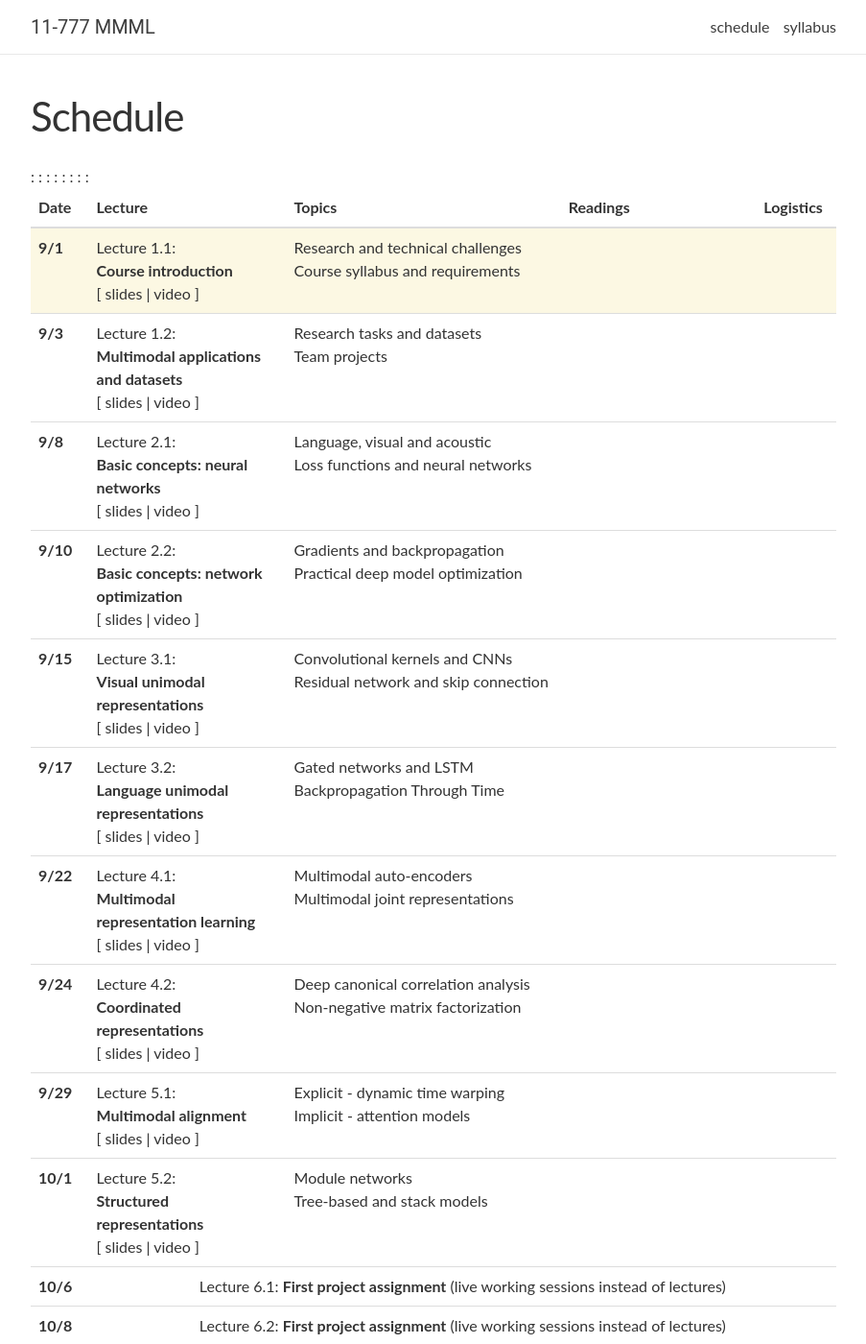
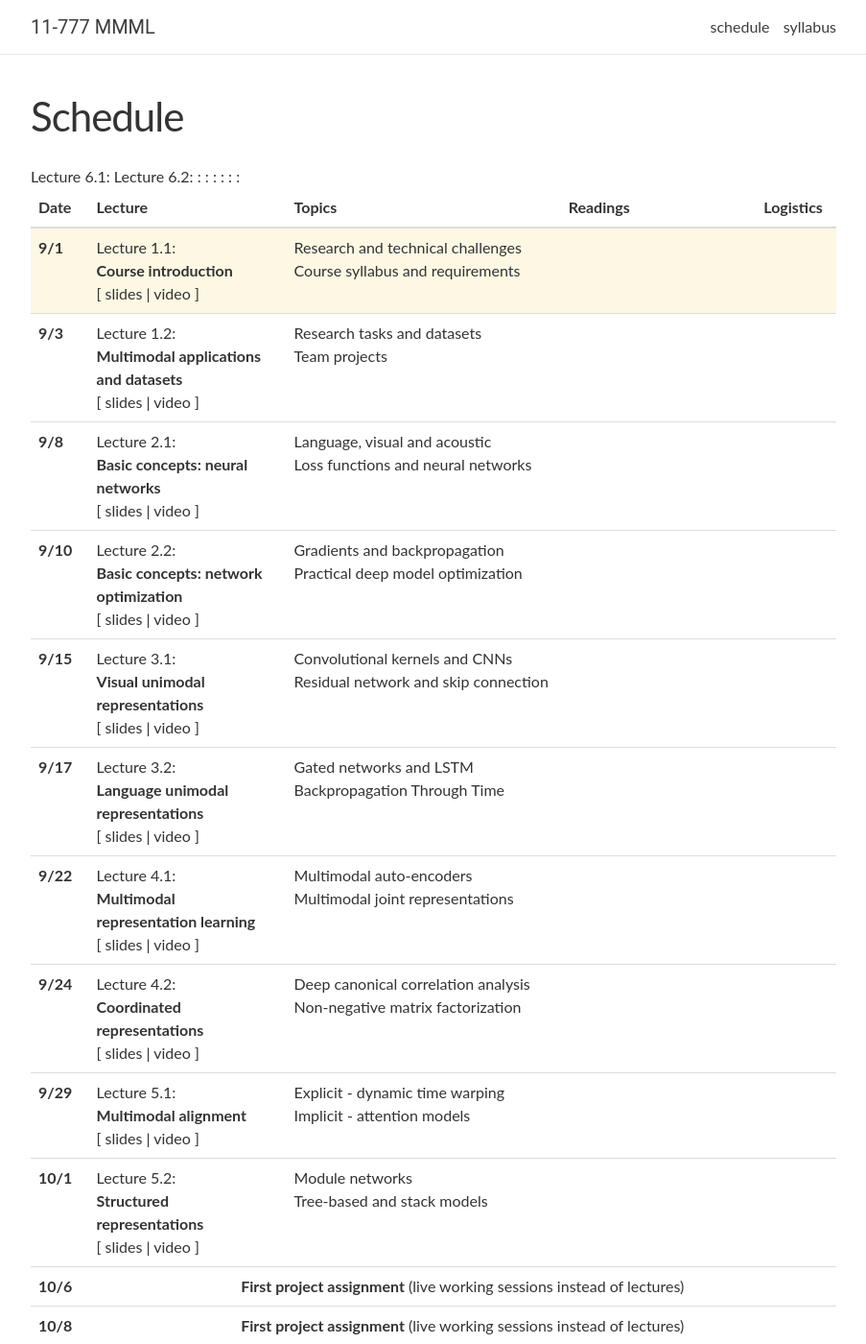
Before and after one commit to CMU-MultiComp-Lab/mmml-course, a Jekyll site: the page built from _pages/schedule.md, in a window 1280 px wide and 1400 px high. Shown: the whole window at 96% size, without its empty margins (188-1091 px from the left). Built offline with Jekyll 4.4.1, drawn with Linux system fonts in a browser that asks for light colours; nearby versions of some CDN libraries; comment, search, counter and statistics services are not loaded; part of the change alters nothing that is shown.

```diff
--- a/_data/lectures.yml
+++ b/_data/lectures.yml
@@ -119,9 +119,8 @@
   logistics:
 
 - date: 10/6
-  title: >
-    Lecture 6.1:
-    <strong>First project assignment</strong> (live working sessions instead of lectures)
+  number: Lecture 6.1
+  title: <strong>First project assignment</strong> (live working sessions instead of lectures)
   slides:
   video:
   topics:
@@ -129,9 +128,8 @@
   logistics:
 
 - date: 10/8
-  title: >
-    Lecture 6.2:
-    <strong>First project assignment</strong> (live working sessions instead of lectures)
+  number: Lecture 6.2
+  title: <strong>First project assignment</strong> (live working sessions instead of lectures)
   slides:
   video:
   topics:
```
